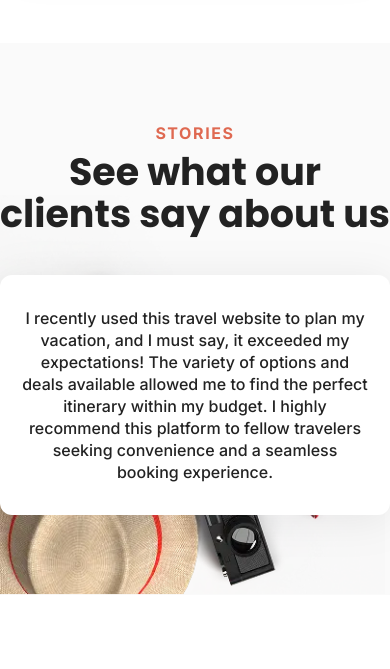
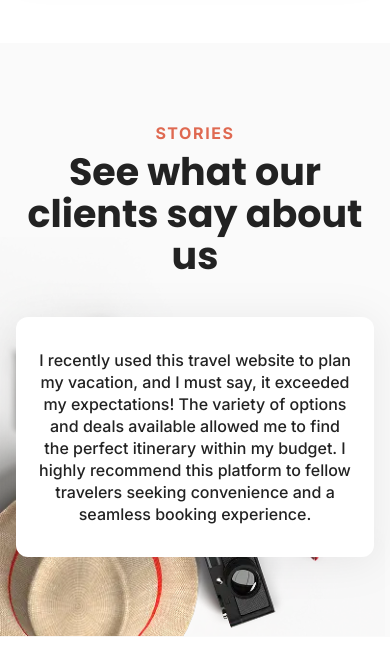
Before and after one commit to Katkulator/travel-page-zadatak, a website built with Vite: page index.html in a window 390 px wide. Shown: the part 5060-5729 px from the top of the page. Built offline with nearby package versions, Linux system fonts and the light colour scheme.

Commit message:
refactor: add padding to Stories content for improved mobile responsiveness

```diff
--- a/styles/sections/stories.css
+++ b/styles/sections/stories.css
@@ -69,6 +69,10 @@
 }
 
 @media (max-width: 767px) {
+    .stories__content {
+        padding-inline: 16px;
+    }
+
     .stories__title {
         margin-bottom: 40px;
     }
```
